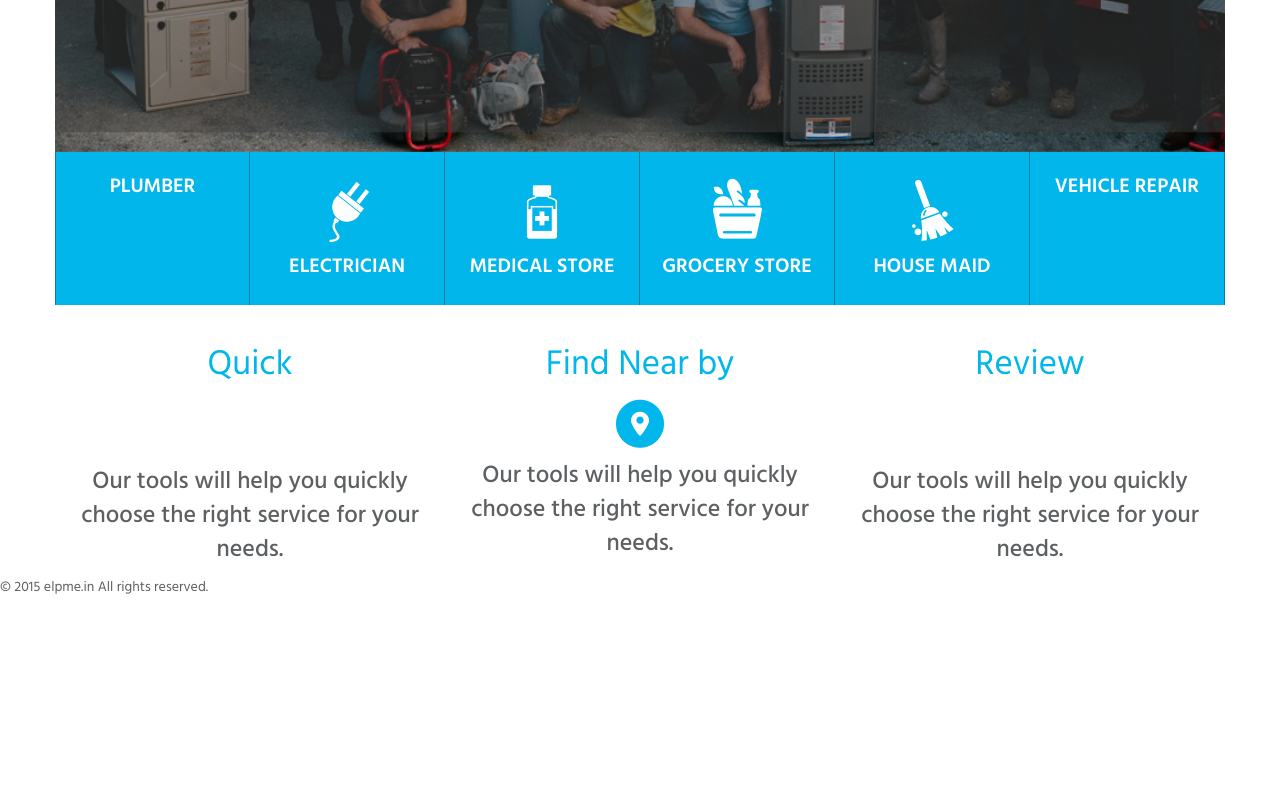
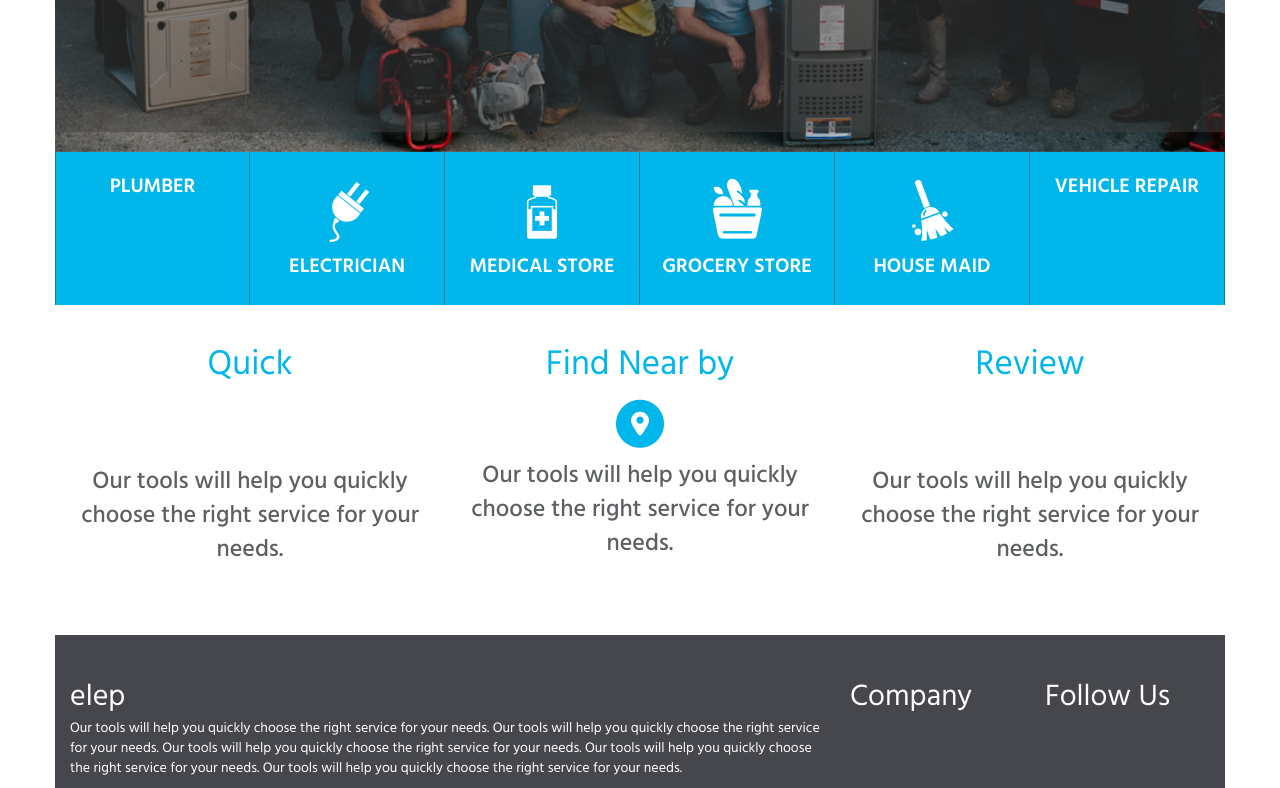
Before and after one commit to elpme/elpme-ui, a website: page app/index.html at #/home in a window 1280 px wide. Shown: the part 422-1210 px from the top of the page. Before the commit the page ends 1019 px from the top, so only its background shows below. Drawn offline with nearby package versions, Linux system fonts and the light colour scheme; some packages are replaced by stand-ins of ours; files that its build step writes are made by us from their sources; files whose address does not match are found by name.

Commit message:
Home Page HTML,CSS :In Progress

```diff
--- a/app/html/templates/footer.html
+++ b/app/html/templates/footer.html
@@ -1,3 +1,15 @@
-<footer>
-    © 2015 elpme.in All rights reserved.
+<footer class="container">
+  <div class="row app-footer">
+    <div class="col-sm-8">
+      <a class="link-heading">elep</a>
+      <p>Our tools will help you quickly choose the right service for your needs. Our tools will help you quickly choose the right service for your needs. Our tools will help you quickly choose the right service for your needs. Our tools will help you quickly choose the right service for your needs. Our tools will help you quickly choose the right service for your needs.</p>
+    </div>
+    <div class="col-sm-2">
+      <a class="link-heading">Company</a>
+
+    </div>
+    <div class="col-sm-2">
+      <a class="link-heading">Follow Us</a>
+    </div>
+  </div>
 </footer>
--- a/app/html/views/home/home.html
+++ b/app/html/views/home/home.html
@@ -38,21 +38,21 @@
   <!--Catagry list ends here -->
   <!-- Features section starts here -->
   <ul class="features">
-    <li class="col-sm-4 col-xs-12">
+    <li class="col-sm-4">
         <h3 class="features-heading">Quick</h3>
         <div class="icon-round">
 
         </div>
         <p class="features-caption">Our tools will help you quickly choose the right service for your needs.</p>
     </li>
-    <li class="col-sm-4 col-xs-12">
+    <li class="col-sm-4">
         <h3 class="features-heading">Find Near by</h3>
         <div class="icon-round">
           <i class="icon-Locationpin"></i>
         </div>
         <p class="features-caption">Our tools will help you quickly choose the right service for your needs.</p>
     </li>
-    <li class="col-sm-4 col-xs-12">
+    <li class="col-sm-4">
         <h3 class="features-heading">Review</h3>
         <div class="icon-round">
 
--- a/app/styles/less/common.less
+++ b/app/styles/less/common.less
@@ -50,8 +50,11 @@
 }
 
 .features{
+  float: left;
+  width: 100%;
   list-style-type: none;
   .text-center;
+  margin-bottom: 5%;
 }
 
 .features-heading{
--- /dev/null
+++ b/app/styles/less/components/footer.less
@@ -0,0 +1,15 @@
+.app-footer{
+  padding-top: 40px;
+  background: #46474c;
+  color:#fff;
+  a {
+    color: #fff;
+    &:hover,&focus{
+      color: #fff;
+    }
+  }
+}
+
+.link-heading {
+  font-size: 30px;
+}
--- a/app/styles/less/style.less
+++ b/app/styles/less/style.less
@@ -10,5 +10,6 @@
 @import "components/anchor-button";
 @import "components/dropdown";
 @import "components/images";
+@import "components/footer";
 
 @import "common";
```
Also changed, not shown: app/styles/css/style.css.
